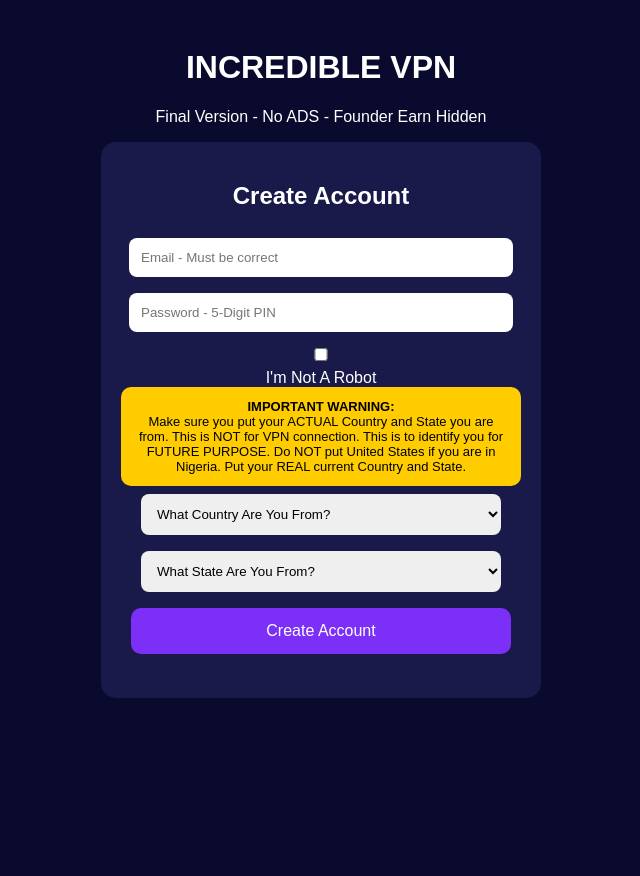
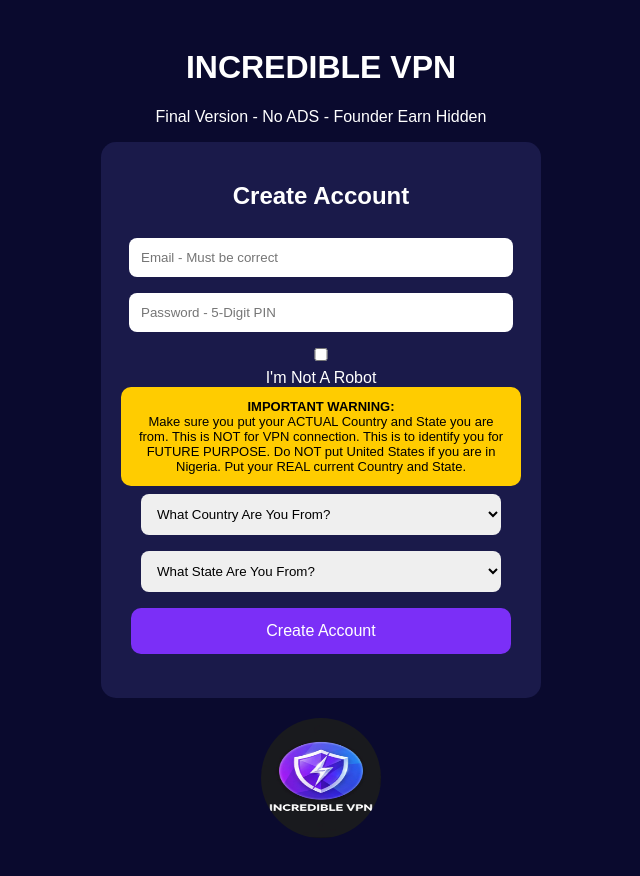
Before and after one commit to clintonofomukoro/incredible-vpn, a plain HTML site: page index.html in a window 1280 px wide. Shown: the whole page, without its empty margins (319-959 px from the left). Before the commit the page ends 800 px from the top, so only its background shows below. Drawn offline with Linux system fonts and the light colour scheme.

Commit message:
Add logo image to index.html

```diff
--- a/index.html
+++ b/index.html
@@ -126,4 +126,5 @@ function showPrice(){
 function pay(){document.getElementById('payMsg').innerText="Payment Goes To INCREDIBLE VPN Wallet - Auto-Convert To Naira - Founder Can ACCEPT / BLOCK";}
 </script>
 </body>
+<img src="logo.png" style="width:120px; height:120px; border-radius:50%; display:block; margin:20px auto;">
 </html>
```
